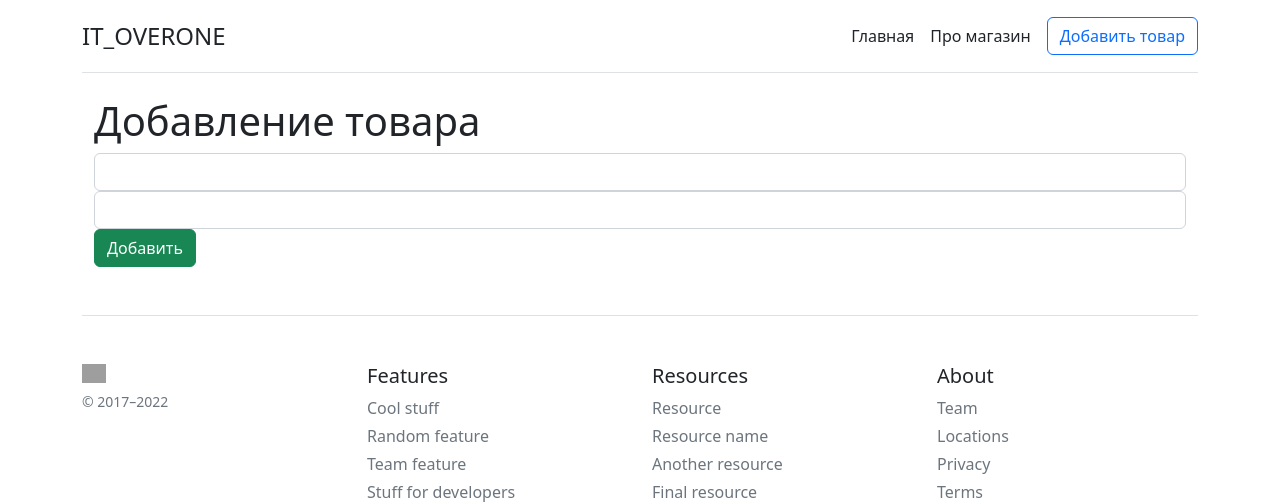
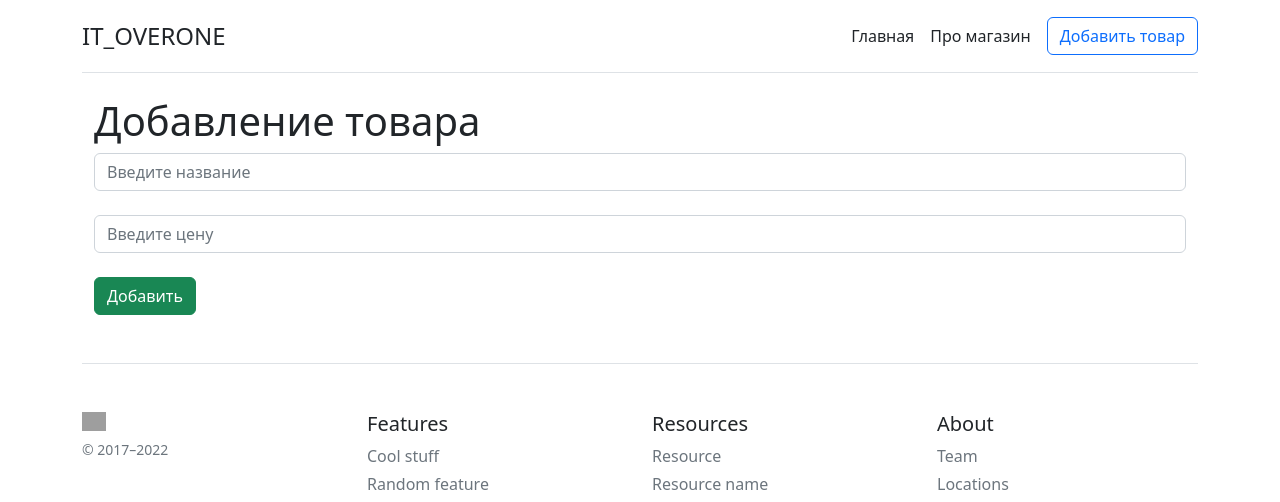
Before and after one commit to drakohha/onlineshop_flask, a Flask app: page /create in a window 1280 px wide. Shown: the top 502 px of the page. Run offline with Flask 2, Linux system fonts and the light colour scheme; grey boxes are pictures that could not be loaded.

Commit message:
new html

```diff
--- a/app.py
+++ b/app.py
@@ -1,4 +1,4 @@
-from flask import Flask , render_template
+from flask import Flask , render_template ,request , redirect
 from flask_sqlalchemy import SQLAlchemy
 
 app = Flask(__name__)
@@ -13,7 +13,7 @@ class Item(db.Model):
     title=db.Column(db.String(100), nullable=False)
     price=db.Column(db.Integer, nullable=False)
     isActive=db.Column(db.Boolean , default=True)
-    #text= db.Column(db.Text , nullable=False)
+
 
     def __repr__(self):
         return self.title
@@ -26,9 +26,23 @@ def index():
 def about():
     return render_template('about.html')
 
-@app.route('/create')
+@app.route('/create', methods=['POST' ,'GET'])
 def create():
-    return render_template('create.html')
+    if request.method == 'POST':
+        title= request.form['title']
+        price= request.form['price']
+
+        item= Item(title=title , price=price)
+
+        try:
+            db.session.add(item)
+            db.session.commit()
+            return redirect('/')
+        except:
+            return "Произошла ошибка"
+
+    else:
+        return render_template('create.html')
 
 
 if __name__ == '__main__':
--- a/templates/create.html
+++ b/templates/create.html
@@ -9,8 +9,8 @@
 
     <h1>Добавление товара</h1>
     <form method="post">
-        <input type="text" class="form-control" name="title" id="title">
-        <input type="number" class="form-control" name="price" id="price">
+        <input type="text" class="form-control" name="title" id="title" placeholder="Введите название" ><br>
+        <input type="number" class="form-control" name="price" id="price" placeholder="Введите цену"><br>
         <button class="btn btn-success" type="submit"> Добавить</button>
     </form>
 
```
Also changed, not shown: templates/index.html (+9 -0 lines).
